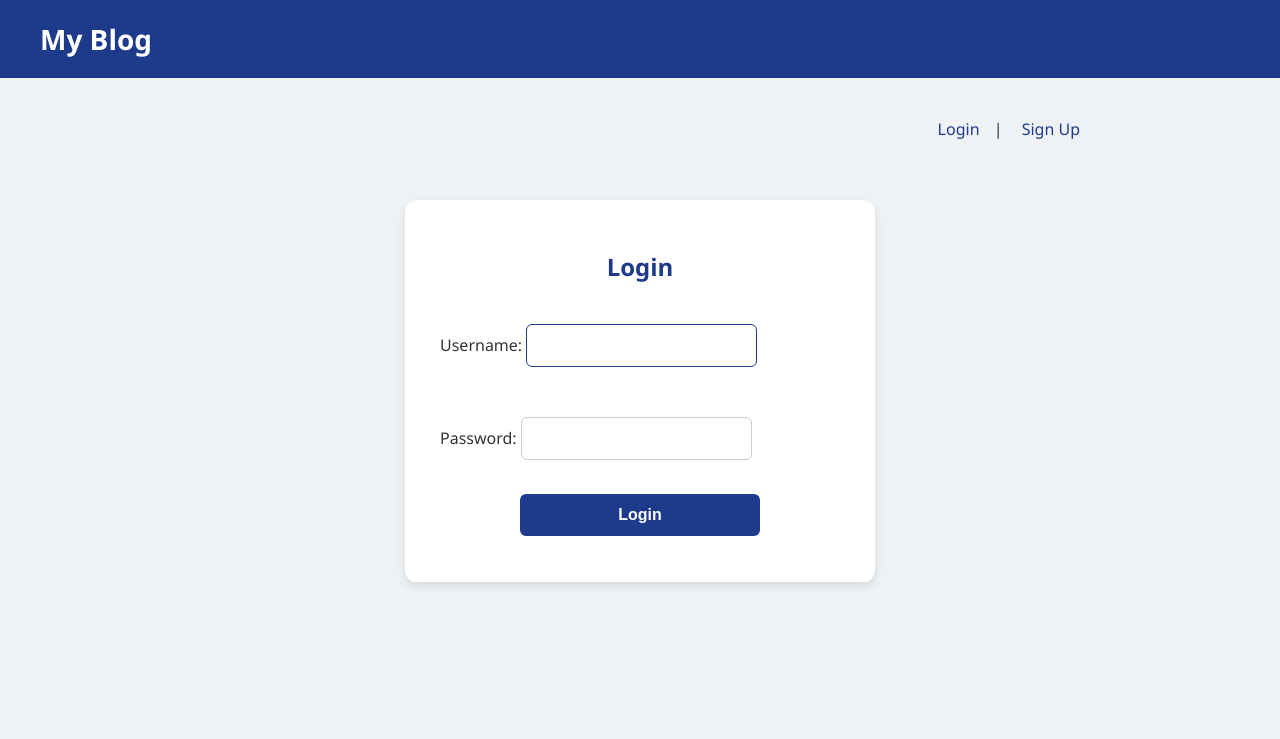
After one commit to shashwot123/Blog, a Django app: page /accounts/login/ in a window 1280 px wide. The commit adds this page. Shown: the top 739 px of the page. Run offline with Django 3.2, Linux system fonts and the light colour scheme.

Commit message:
Added Login and Signup

```diff
--- a/blog/settings.py
+++ b/blog/settings.py
@@ -124,3 +124,7 @@ STATIC_URL = '/static/'
 # https://docs.djangoproject.com/en/3.2/ref/settings/#default-auto-field
 
 DEFAULT_AUTO_FIELD = 'django.db.models.BigAutoField'
+
+# Redirects after login/logout
+LOGIN_REDIRECT_URL = 'post_list'        # Name of the URL pattern to redirect to after login
+LOGOUT_REDIRECT_URL = 'post_list'       # Where to redirect after logout
--- a/blog/urls.py
+++ b/blog/urls.py
@@ -17,6 +17,7 @@ from django.contrib import admin
 from django.urls import include, path
 
 urlpatterns = [
-    path('myblog/', include("myblog.urls")),
-    path('admin/', admin.site.urls),
+    path("myblog/", include("myblog.urls")),
+    path("accounts/", include("django.contrib.auth.urls")),
+    path("admin/", admin.site.urls),
 ]
--- a/myblog/static/myblog/styles.css
+++ b/myblog/static/myblog/styles.css
@@ -1,90 +1,120 @@
-/* General layout */
+/* Base styles */
 body {
-    font-family: Arial, sans-serif;
-    background-color: #f9f9f9;
-    color: #333;
-    margin: 0;
-    padding: 0;
+  font-family: 'Segoe UI', Tahoma, Geneva, Verdana, sans-serif;
+  background: #eef2f5;
+  margin: 0;
+  padding: 0;
+  color: #333;
 }
 
-a {
-    color: #2a7ae2;
-    text-decoration: none;
-}
-
-a:hover {
-    text-decoration: underline;
-}
-
+/* Header */
 header {
-    background-color: #2a7ae2;
-    color: white;
-    padding: 1rem;
-    text-align: center;
+  background-color: #1e3a8a;
+  color: white;
+  padding: 20px 40px;
+  font-size: 28px;
+  font-weight: bold;
+  display: flex;
+  justify-content: space-between;
+  align-items: center;
 }
 
 header a {
-    color: white;
-    font-weight: bold;
-    font-size: 1.5rem;
+  color: white;
+  text-decoration: none;
+  transition: color 0.3s;
 }
 
-.content {
-    max-width: 800px;
-    margin: 2rem auto;
-    padding: 0.5 1rem;
-    background: white;
-    border-radius: 6px;
-    box-shadow: 0 2px 4px rgba(0,0,0,0.1);
+header a:hover {
+  color: #dbeafe;
 }
 
-h1, h2, h3 {
-    color: #689c9e;
+/* Page content wrapper */
+.container {
+  max-width: 900px;
+  margin: 40px auto;
+  padding: 0 20px;
 }
 
-.post {
-    border-bottom: 1px solid #181616;
-    padding: 1rem 0;
+/* Auth bar inside the container */
+.auth-links {
+  text-align: right;
+  margin-bottom: 20px;
+  font-size: 16px;
 }
 
-.post:last-child {
-    border-bottom: none;
+.auth-links a {
+  color: #1e3a8a;
+  margin-left: 15px;
+  margin-right: 10px;
+  text-decoration: none;
+  font-weight: 500;
 }
 
-.post-title {
-    font-size: 1.4rem;
-    margin-bottom: 0.5rem;
+.auth-links a:hover {
+  text-decoration: none;
+  color: darkgoldenrod;
 }
 
-.post-meta {
-    font-size: 0.9rem;
-    color: #503939;
+/* Login form */
+.login-form {
+  background-color: white;
+  padding: 30px 35px;
+  max-width: 400px;
+  margin: 60px auto;
+  border-radius: 12px;
+  box-shadow: 0 4px 10px rgba(0, 0, 0, 0.1);
 }
 
-.post-content {
-    margin-top: 1rem;
-    line-height: 1.6;
+.login-form h2 {
+  margin-bottom: 25px;
+  text-align: center;
+  color: #1e3a8a;
 }
 
-button{
-  background-color: #4CAF50;
-  color: white;
-  padding: 10px 20px;
-  border: none;
-  border-radius: 5px;
-  transition: background-color 0.3s ease;
+.login-form form {
+  display: flex;
+  flex-direction: column;
 }
 
-button:hover{
-  background-color: #45a049;
+.login-form input[type="text"],
+.login-form input[type="password"],
+.login-form input[type="email"] {
+  padding: 12px 15px;
+  margin-bottom: 18px;
+  border: 1px solid #ccc;
+  border-radius: 6px;
+  font-size: 15px;
+  transition: border-color 0.3s;
 }
 
-input[type="text"] {
-  width: 50%;
-  padding: 10px;
+.login-form input:focus {
+  border-color: #1e3a8a;
+  outline: none;
+}
+
+.login-form button {
+  padding: 12px;
+  background-color: #1e3a8a;
+  color: white;
   font-size: 16px;
-  border: 1px solid #ccc;
-  border-radius: 4px;
-  margin-bottom: 10px;
-  box-sizing: border-box;
+  font-weight: bold;
+  border: none;
+  border-radius: 6px;
+  width: 60%;
+  align-self: center;
+  cursor: pointer;
+  transition: background-color 0.3s;
 }
+
+.login-form button:hover {
+  background-color: #374fc5;
+}
+.post-title a {
+  text-decoration: none;
+}
+
+.post-title a:hover {
+  color: darkgoldenrod;
+  text-decoration: none;
+}
--- a/myblog/templates/myblog/base.html
+++ b/myblog/templates/myblog/base.html
@@ -5,8 +5,18 @@
     <title>{% block title %}My Site{% endblock %}</title>
   </head>
   <body>
-    <header>My Blog</header>
-    <div>
+    <header>
+      <a href="{% url 'post_list' %}">My Blog</a>
+    </header>
+    <div class="container">
+      <div class="auth-links">
+        {% if user.is_authenticated %}
+          Hello, {{ user.username }} | <a href="{% url 'logout' %}">Logout</a>
+        {% else %}
+          <a href="{% url 'login' %}">Login</a> | <a href="{% url 'signup' %}">Sign Up</a>
+        {% endif %}
+      </div>
+
       {% block content %}{% endblock %}
     </div>
   </body>
--- /dev/null
+++ b/myblog/templates/registration/login.html
@@ -0,0 +1,12 @@
+{% extends "../myblog/base.html" %}
+{% block title %}Blog | Login{% endblock %}
+{% block content %}
+    <div class="login-form">
+        <h2>Login</h2>
+        <form method="POST">
+            {% csrf_token %}
+            {{ form.as_p }}
+            <button type="submit">Login</button>
+        </form>
+    </div>
+{% endblock %}
--- a/myblog/urls.py
+++ b/myblog/urls.py
@@ -4,4 +4,5 @@ from . import views
 urlpatterns = [
     path("", views.post_list, name="post_list"),
     path("<int:id>/", views.post_detail, name="post_detail"),
+    path("signup/", views.signup_view, name="signup")
 ]
```
Also changed, not shown: myblog/forms.py (+27 -0 lines), myblog/templates/registration/signup.html (added, +14 -0 lines), myblog/views.py (+14 -3 lines).
